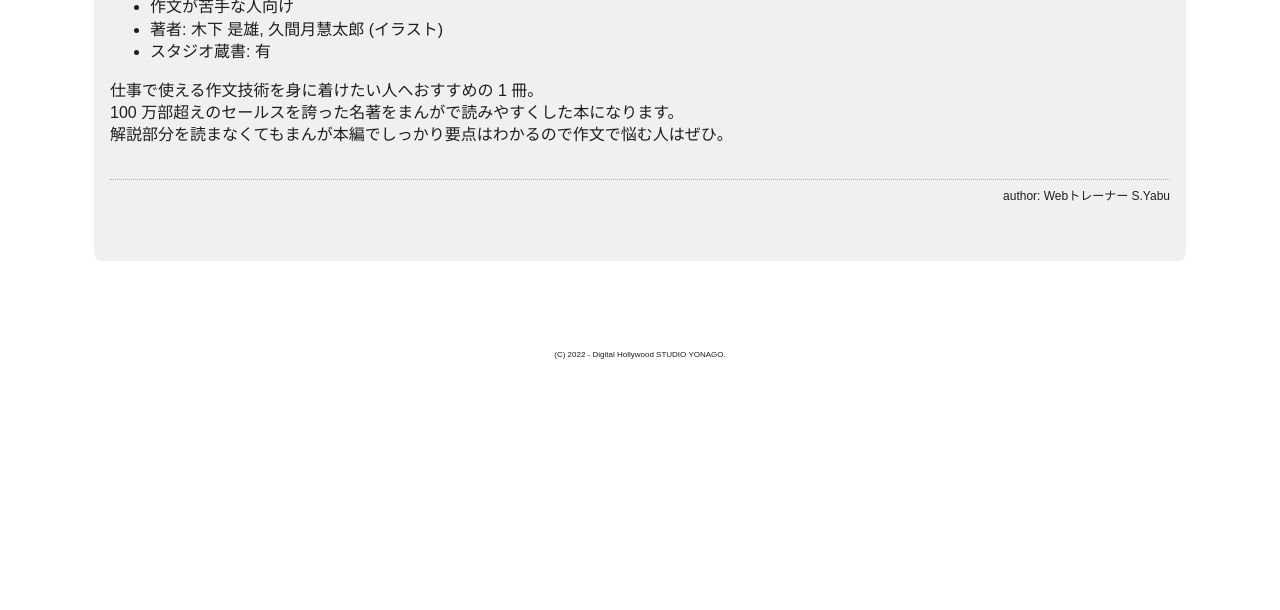
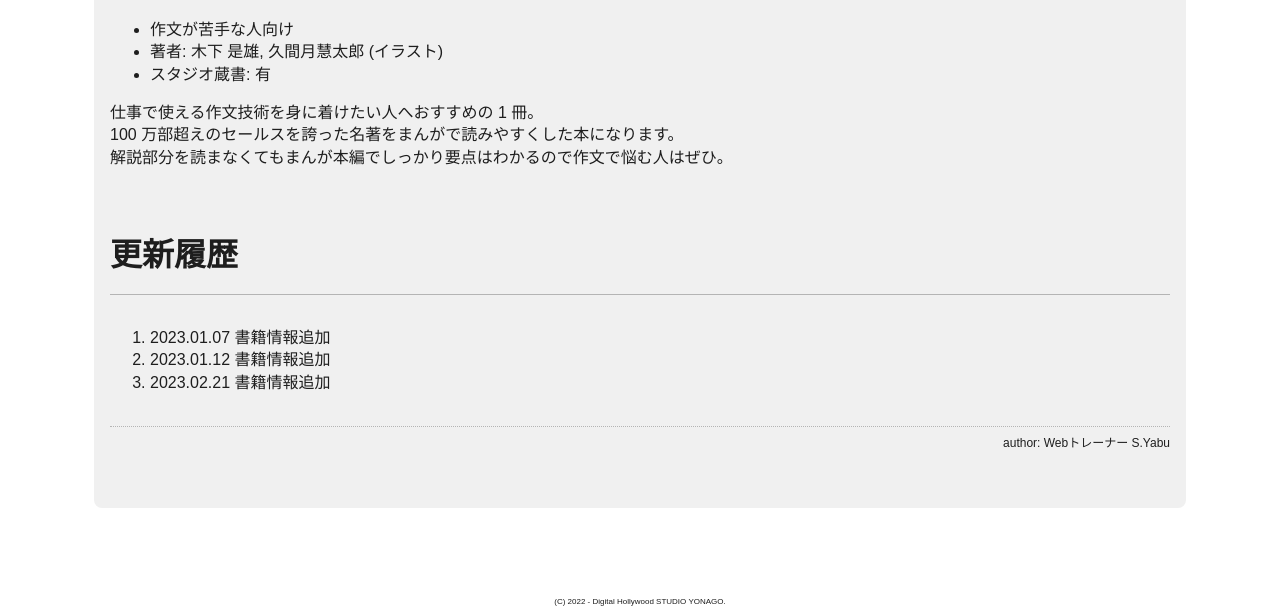
Before and after one commit to dhws-yonago/dhws-yonago.github.io, a Jekyll site: the page built from _posts/2023-01-01-bookguide.md, in a window 1280 px wide and 900 px high, scrolled down 18373 px, cut to the strip 290-900 px from the top of the window. Built offline with Jekyll 4.4.1, drawn with Linux system fonts in a browser that asks for light colours; some web fonts are replaced; before the commit the page ends 19026 px from its top, so only the background shows below that.

Commit message:
Added update history.

```diff
--- a/_posts/2023-01-01-bookguide.md
+++ b/_posts/2023-01-01-bookguide.md
@@ -50,6 +50,7 @@ tags:
 - [その他](#その他)
   - [わかばちゃんと学ぶ Google アナリティク](#わかばちゃんと学ぶ-google-アナリティク)
   - [まんがでわかる 理科系の作文技術](#まんがでわかる-理科系の作文技術)
+- [更新履歴](#更新履歴)
 
 ## デザイン
 
@@ -429,3 +430,9 @@ Google のデモデータを使いながら実践で学べます。
 仕事で使える作文技術を身に着けたい人へおすすめの 1 冊。
 100 万部超えのセールスを誇った名著をまんがで読みやすくした本になります。
 解説部分を読まなくてもまんが本編でしっかり要点はわかるので作文で悩む人はぜひ。
+
+## 更新履歴
+
+1. 2023.01.07 書籍情報追加
+2. 2023.01.12 書籍情報追加
+3. 2023.02.21 書籍情報追加
```
